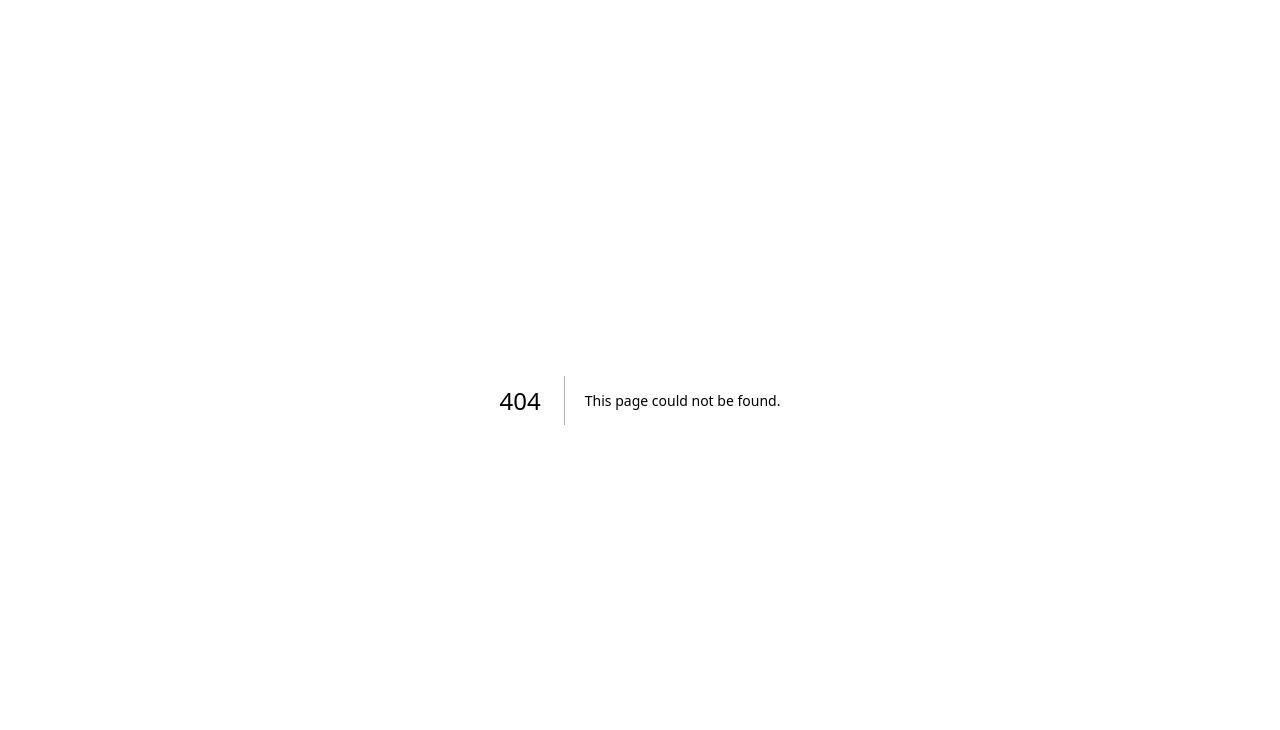
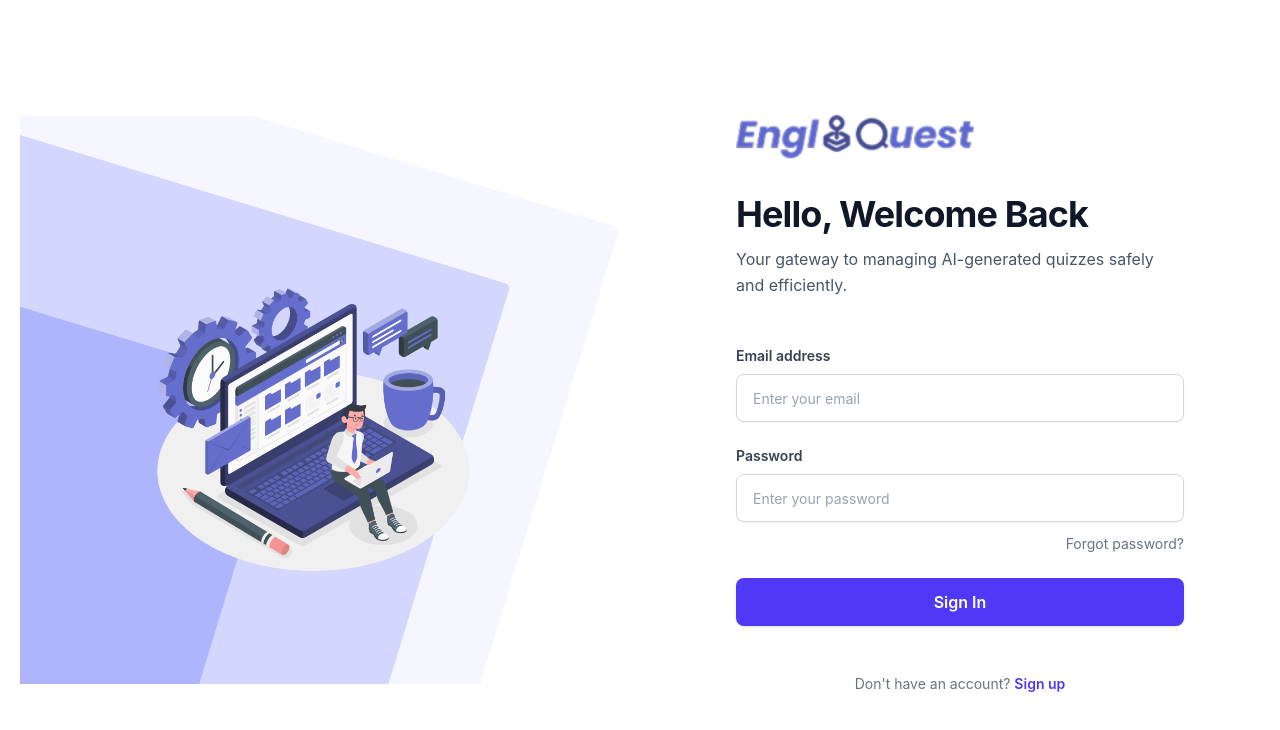
Before and after one commit to userKash/Nextjs-Admin, a Next.js app: page /admin/admin-login in a window 1280 px wide. Before the commit this address had no page. Shown: the top 730 px of the page. Built offline with nearby package versions, Linux system fonts and the light colour scheme; no server answers.

Commit message:
refactor: transferred file location

```diff
--- /dev/null
+++ b/app/admin/admin-login/page.tsx
@@ -0,0 +1,159 @@
+/* eslint-disable @typescript-eslint/no-explicit-any */
+"use client";
+
+import { useState } from "react";
+import Image from "next/image";
+import Link from "next/link";
+import { useRouter } from "next/navigation";
+import { signInWithEmailAndPassword } from "firebase/auth";
+import { auth } from "@/service/firebase";
+import { Button } from "@/components/ui/button";
+import { Input } from "@/components/ui/input";
+
+export default function LoginPage() {
+  const router = useRouter();
+
+  const [email, setEmail] = useState("");
+  const [password, setPassword] = useState("");
+  const [loading, setLoading] = useState(false);
+  const [error, setError] = useState<string | null>(null);
+
+  const handleLogin = async (e: React.FormEvent) => {
+    e.preventDefault();
+    setLoading(true);
+    setError(null);
+
+    try {
+      await signInWithEmailAndPassword(auth, email, password);
+      router.push("/admin/dashboard");
+    } catch (err: any) {
+      setError(err.message || "Failed to sign in");
+    } finally {
+      setLoading(false);
+    }
+  };
+
+  return (
+    <main className="relative flex min-h-screen flex-col md:flex-row bg-white overflow-hidden">
+      {/* Left Section - Illustration */}
+      <section className="hidden md:flex w-1/2 items-center justify-center relative .bg-gradient-to-br from-indigo-50 to-purple-50">
+        <div className="absolute inset-0 flex items-center justify-center">
+          <Image
+            src="/amico.png"
+            alt="Illustration"
+            width={600}
+            height={600}
+            className="object-contain opacity-95 pointer-events-none"
+            priority
+          />
+        </div>
+      </section>
+
+      {/* Right Section - Login Form */}
+      <section className="flex w-full md:w-1/2 items-center justify-center px-6 sm:px-12 lg:px-20 py-12 relative z-10">
+        <div className="w-full max-w-md flex flex-col space-y-8">
+          {/* Logo */}
+          <div className="flex justify-start">
+            <Image
+              src="/Engliquest.png"
+              alt="EngliQuest Logo"
+              width={200}
+              height={56}
+              className="h-14 w-auto"
+              priority
+            />
+          </div>
+
+          {/* Header */}
+          <div className="space-y-3">
+            <h1 className="text-4xl font-bold text-gray-900 tracking-tight">
+              Hello, Welcome Back
+            </h1>
+            <p className="text-gray-600 text-base leading-relaxed">
+              Your gateway to managing AI-generated quizzes safely and efficiently.
+            </p>
+          </div>
+
+          {/* Login Form */}
+          <form onSubmit={handleLogin} className="flex flex-col gap-6 pt-4">
+            {/* Email Field */}
+            <div className="flex flex-col gap-2">
+              <label className="text-sm font-semibold text-gray-700">
+                Email address
+              </label>
+              <Input
+                type="email"
+                value={email}
+                onChange={(e) => setEmail(e.target.value)}
+                placeholder="Enter your email"
+                className="h-12 rounded-lg border-gray-300 px-4 placeholder:text-gray-400
+                         focus:border-indigo-500 focus:ring-2 focus:ring-indigo-500/20 transition-all"
+                required
+              />
+            </div>
+
+            {/* Password Field */}
+            <div className="flex flex-col gap-2">
+              <label className="text-sm font-semibold text-gray-700">
+                Password
+              </label>
+              <Input
+                type="password"
+                value={password}
+                onChange={(e) => setPassword(e.target.value)}
+                placeholder="Enter your password"
+                className="h-12 rounded-lg border-gray-300 px-4 placeholder:text-gray-400
+                         focus:border-indigo-500 focus:ring-2 focus:ring-indigo-500/20 transition-all"
+                required
+              />
+              <div className="flex justify-end mt-1">
+                <Link
+                  href="/forgot-password"
+                  className="text-sm text-gray-500 hover:text-indigo-600 transition-colors"
+                >
+                  Forgot password?
+                </Link>
+              </div>
+            </div>
+
+            {/* Error Message */}
+            {error && (
+              <div className="bg-red-50 border border-red-200 rounded-lg p-3">
+                <p className="text-red-600 text-sm text-center">{error}</p>
+              </div>
+            )}
+
+            {/* Submit Button */}
+            <Button
+              type="submit"
+              disabled={loading}
+              className="w-full h-12 text-base bg-indigo-600 hover:bg-indigo-700 text-white
+                       font-semibold rounded-lg transition-all shadow-sm hover:shadow-md
+                       disabled:opacity-50 disabled:cursor-not-allowed"
+            >
+              {loading ? (
+                <span className="flex items-center justify-center gap-2">
+                  <div className="w-5 h-5 border-2 border-white border-t-transparent rounded-full animate-spin"></div>
+                  Signing In...
+                </span>
+              ) : (
+                "Sign In"
+              )}
+            </Button>
+          </form>
+
+          {/* Footer */}
+          <p className="text-sm text-gray-500 text-center pt-4">
+            Don't have an account?{" "}
+            <Link
+              href="/register"
+              className="text-indigo-600 font-semibold hover:text-indigo-700 transition-colors"
+            >
+              Sign up
+            </Link>
+          </p>
+        </div>
+      </section>
+    </main>
+  );
+}
```
